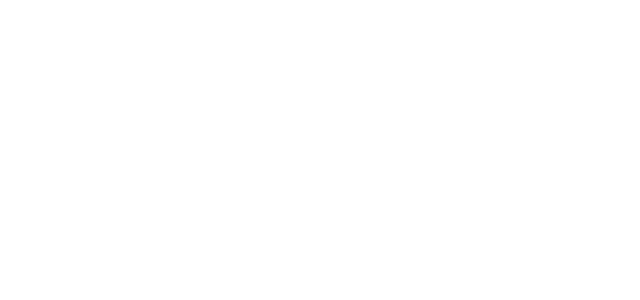
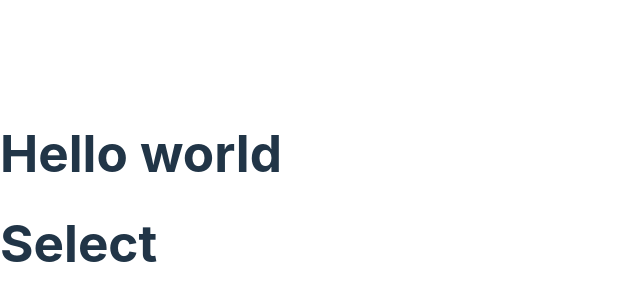
Before and after one commit to BENI23LAHAV/ytdlp-app, a React (Vite) app: page / in a window 1280 px wide. Shown: the part 202-502 px from the top of the page, without its empty margins (0-640 px from the left). Built offline with nearby package versions, Linux system fonts and the light colour scheme.

Commit message:
added lib folder

```diff
--- a/src/App.tsx
+++ b/src/App.tsx
@@ -1,5 +1,12 @@
+import Select from "./components/Select.tsx";
+
 function App() {
-  return <></>;
+  return (
+    <>
+      <h1>Hello world</h1>
+      <Select />
+    </>
+  );
 }
 
 export default App;
--- a/src/components/Select.tsx
+++ b/src/components/Select.tsx
@@ -1,6 +1,10 @@
+import { useState } from "react";
+
 function Select() {
+  const [format, setFormat] = useState<Format>("");
+
   return (
-    <div>
+    <div className="select">
       <h1>Select</h1>
     </div>
   );
```
Also changed, not shown: src/lib/types.ts (added).
